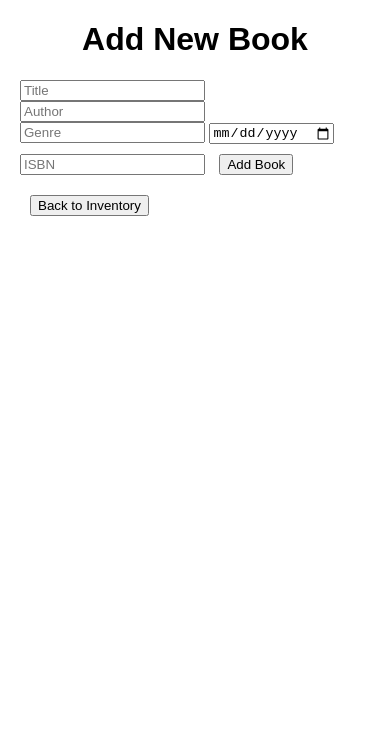
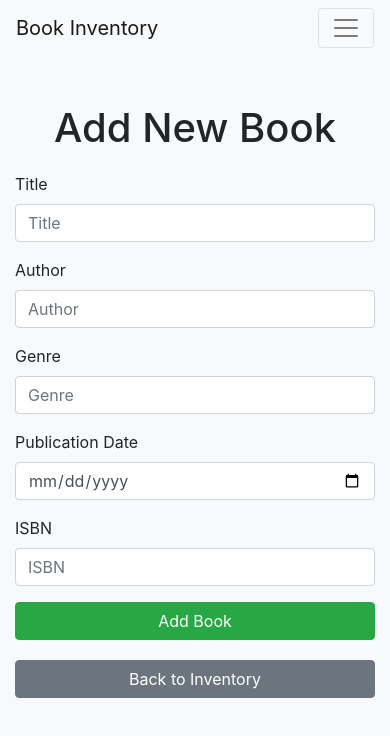
Before and after one commit to Preetojha08/Second-Bind-Book-Inventory-Application, a website: page Books Inventory System/public/AddBook.html in a window 390 px wide. Drawn offline with nearby package versions, Linux system fonts and the light colour scheme.

Commit message:
Fourth Commit: Mobile Responsive Website

```diff
--- a/Books Inventory System/public/AddBook.html
+++ b/Books Inventory System/public/AddBook.html
@@ -4,19 +4,65 @@
     <meta charset="UTF-8">
     <meta name="viewport" content="width=device-width, initial-scale=1.0">
     <title>Add New Book</title>
-    <link rel="stylesheet" href="style.css">
+    <link href="https://maxcdn.bootstrapcdn.com/bootstrap/4.5.2/css/bootstrap.min.css" rel="stylesheet">
+    <style>
+        body {
+            background-color: #f8f9fa;
+        }
+        h1 {
+            margin-bottom: 20px;
+        }
+        .back-button {
+            margin-top: 20px;
+        }
+    </style>
 </head>
 <body>
-    <h1>Add New Book</h1>
-    <form id="addBookForm">
-        <input type="text" id="title" placeholder="Title" required>
-        <input type="text" id="author" placeholder="Author" required>
-        <input type="text" id="genre" placeholder="Genre" required>
-        <input type="date" id="publication_date" required>
-        <input type="text" id="isbn" placeholder="ISBN" required>
-        <button type="submit">Add Book</button>
-    </form>
-    <button onclick="location.href='/'">Back to Inventory</button>
-    <script src="add-script.js"></script>
+    <nav class="navbar navbar-expand-lg navbar-light bg-light">
+        <a class="navbar-brand" href="#">Book Inventory</a>
+        <button class="navbar-toggler" type="button" data-toggle="collapse" data-target="#navbarNav" aria-controls="navbarNav" aria-expanded="false" aria-label="Toggle navigation">
+            <span class="navbar-toggler-icon"></span>
+        </button>
+        <div class="collapse navbar-collapse" id="navbarNav">
+            <ul class="navbar-nav ml-auto">
+                <li class="nav-item">
+                    <button class="btn btn-primary" onclick="location.href='/'">View Inventory</button>
+                </li>
+            </ul>
+        </div>
+    </nav>
+
+    <div class="container mt-5">
+        <h1 class="text-center">Add New Book</h1>
+        <form id="addBookForm">
+            <div class="form-group">
+                <label for="title">Title</label>
+                <input type="text" id="title" class="form-control" placeholder="Title" required>
+            </div>
+            <div class="form-group">
+                <label for="author">Author</label>
+                <input type="text" id="author" class="form-control" placeholder="Author" required>
+            </div>
+            <div class="form-group">
+                <label for="genre">Genre</label>
+                <input type="text" id="genre" class="form-control" placeholder="Genre" required>
+            </div>
+            <div class="form-group">
+                <label for="publication_date">Publication Date</label>
+                <input type="date" id="publication_date" class="form-control" required>
+            </div>
+            <div class="form-group">
+                <label for="isbn">ISBN</label>
+                <input type="text" id="isbn" class="form-control" placeholder="ISBN" required>
+            </div>
+            <button type="submit" class="btn btn-success btn-block">Add Book</button>
+        </form>
+        <button class="btn btn-secondary btn-block back-button" onclick="location.href='/'">Back to Inventory</button>
+    </div>
+
+    <script src="https://code.jquery.com/jquery-3.5.1.slim.min.js"></script>
+    <script src="https://cdn.jsdelivr.net/npm/@popperjs/core@2.9.2/dist/umd/popper.min.js"></script>
+    <script src="https://maxcdn.bootstrapcdn.com/bootstrap/4.5.2/js/bootstrap.min.js"></script>
+    <script src="addbookscript.js"></script>
 </body>
 </html>
--- a/Books Inventory System/public/style.css
+++ b/Books Inventory System/public/style.css
@@ -1,11 +1,56 @@
+/* Basic Styles */
 body {
     font-family: Arial, sans-serif;
-    margin: 20px;
+    margin: 0;
     padding: 0;
+    background-color: #f4f4f4;
+}
+
+.container {
+    max-width: 800px;
+    margin: 20px auto; /* Add vertical margin */
+    padding: 20px;
+    background: white;
+    box-shadow: 0 0 10px rgba(0, 0, 0, 0.1);
+    border-radius: 8px;
 }
 
 h1 {
     text-align: center;
+    color: #333;
+    margin-bottom: 20px; /* Add margin below heading */
+}
+
+.buttons {
+    display: flex;
+    flex-wrap: wrap;
+    justify-content: space-between;
+    margin-bottom: 20px;
+}
+
+button {
+    padding: 12px 20px; /* Adjust padding for buttons */
+    background-color: #007bff;
+    color: white;
+    border: none;
+    border-radius: 5px;
+    cursor: pointer;
+    transition: background-color 0.3s;
+    flex: 1;
+    margin: 5px; /* Maintain margin between buttons */
+}
+
+button:hover {
+    background-color: #0056b3;
+}
+
+input[type="text"], input[type="date"] {
+    padding: 12px; /* Increase padding for inputs */
+    border: 1px solid #ccc;
+    border-radius: 5px;
+    flex: 1;
+    margin: 5px; /* Maintain margin for inputs */
+    min-width: 150px; /* Ensure minimum width for inputs */
 }
 
 table {
@@ -16,7 +61,7 @@ table {
 
 th, td {
     border: 1px solid #ddd;
-    padding: 8px;
+    padding: 10px; /* Increase padding for table cells */
     text-align: left;
 }
 
@@ -24,6 +69,50 @@ th {
     background-color: #f2f2f2;
 }
 
-button {
-    margin: 10px;
+/* Back Button */
+.back-button {
+    display: block;
+    margin: 20px auto;
+    background-color: #28a745;
+    padding: 12px 20px; /* Adjust padding for back button */
 }
+
+.back-button:hover {
+    background-color: #218838;
+}
+
+/* Responsive Styles */
+@media (max-width: 600px) {
+    .buttons {
+        flex-direction: column;
+        align-items: stretch;
+    }
+
+    button, input[type="text"], input[type="date"] {
+        width: 100%; /* Full width on mobile */
+        margin: 10px 0; /* Adjust margin for better spacing on mobile */
+    }
+
+    table {
+        font-size: 14px; /* Smaller font size for better fit */
+    }
+
+    th, td {
+        padding: 12px; /* Increase padding for table cells on mobile */
+    }
+}
+
+@media (min-width: 601px) and (max-width: 1024px) {
+    /* Styles for tablet/laptop screens */
+    .container {
+        padding: 30px; /* More padding on larger screens */
+    }
+
+    button, input[type="text"], input[type="date"] {
+        margin: 10px 5px; /* Slightly more spacing on larger screens */
+    }
+
+    th, td {
+        padding: 12px; /* Adjust padding for table cells */
+    }
+}
```
Also changed, not shown: Books Inventory System/public/index.html (+41 -10 lines).
